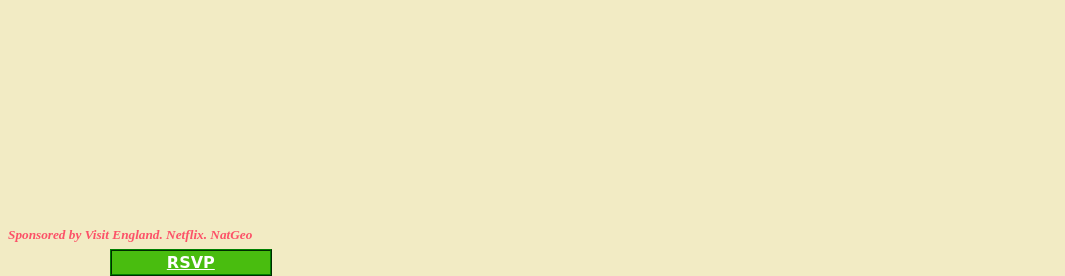
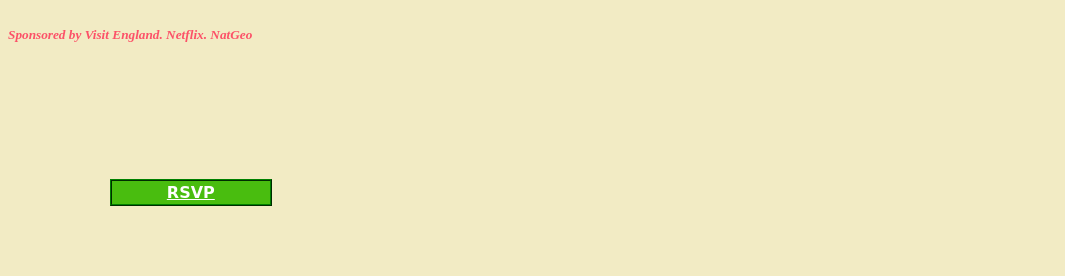
Before and after one commit to Rughed/Mukono.github.io, a plain HTML site: page index.html in a window 1280 px wide. Shown: the part 874-1150 px from the top of the page, without its empty margins (0-1065 px from the left). After the commit the page ends 1080 px from the top, so only its background shows below. Drawn offline with Linux system fonts and the light colour scheme.

Commit message:
Update index.html

```diff
--- a/index.html
+++ b/index.html
@@ -11,7 +11,10 @@
 }
       body {background-color:rgb(242, 235, 196);}
 
-      h5 {color:rgb(252, 81, 104); }
+      h5 {color:rgb(252, 81, 104);
+
+
+      }
       #Event-intro {text-decoration: underline;
 }
        #Event-details  { font-family: "Lucida Console", monospace;}
@@ -35,9 +38,6 @@
             margin:30px;
             position:relative;}
 
-          #sponsor  {
-            position: relative;
-            top: 200px;}
 
         #rsvp-link{
 
@@ -47,7 +47,7 @@
             margin:30px;
             position:absolute;
             left:80px;
-            bottom:-380px;
+            bottom:-310px;
             z-index:2;}
 
          #rsvp-link{
@@ -58,6 +58,9 @@
              text-align:center;
             font-family:cursive;}
 
+
+          #sponsor  {
+            clear:both;}
 
         </style>
     </head>
```
